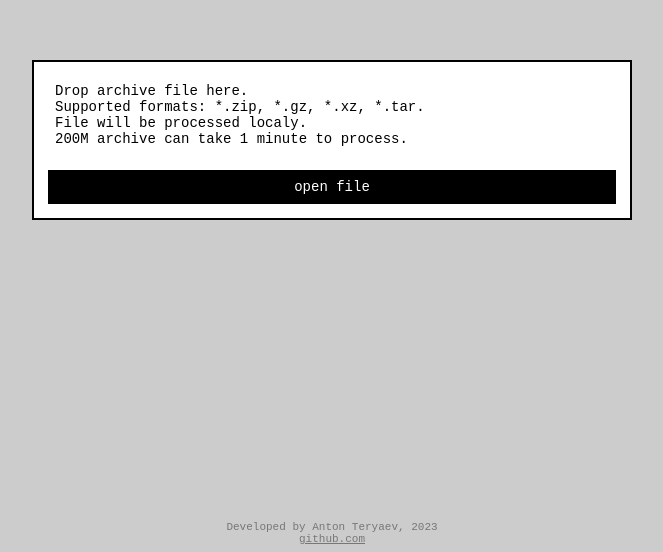
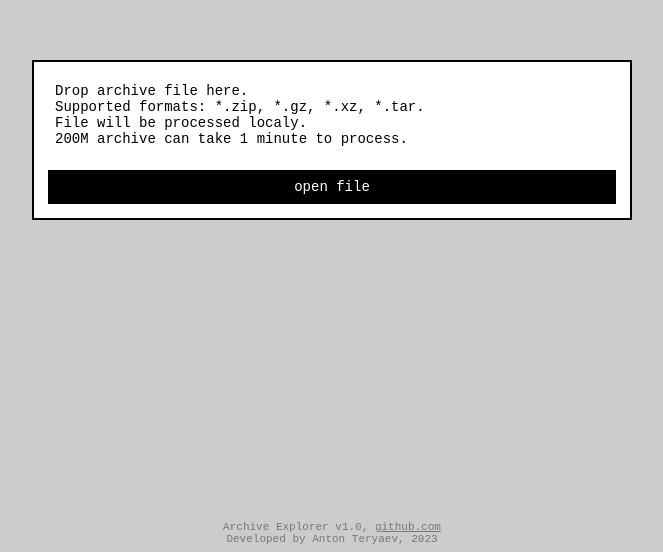
Before and after one commit to ateryaev/archive-explorer, a React (Create React App) app: page / in a window 1280 px wide. Shown: the part 248-800 px from the top of the page, without its empty margins (308-971 px from the left). Built offline with nearby package versions, Linux system fonts and the light colour scheme.

Commit message:
Credits update

```diff
--- a/src/App.js
+++ b/src/App.js
@@ -1,6 +1,7 @@
 import PageStart from './components/PageStart'
 import PageLoading from './components/PageLoading'
 import PageArchive from './components/PageArchive'
+import Credits from './components/Credits'
 import { useState } from 'react';
 import { unarchive, flatFiles, FileInfo } from './utils/unarchiver'
 
@@ -22,10 +23,10 @@ function App() {
 
   async function handleFileSelected(file) {
     setAppState(PAGE_LOADING);
+    setArchiveName(file.name);
     setLoadingLog("reading " + file.name);
     const buffer = await file.arrayBuffer();
     const bytes = new Uint8Array(buffer);
-    setArchiveName(file.name);
     let rootFile = FileInfo("", bytes);
     await unarchive(rootFile, onProgress);
     let allfiles = rootFile.children === null ? [] : flatFiles(rootFile);
@@ -37,12 +38,10 @@ function App() {
 
   return (
     <div className="app">
-      {appState === PAGE_START && (<><PageStart onFileSelected={handleFileSelected} />
-        <div className='credits'>Developed by Anton Teryaev, 2023<br />
-          <a href="https://github.com/ateryaev/archive-explorer">github.com</a></div></>
-      )}
+      {appState === PAGE_START && (<PageStart onFileSelected={handleFileSelected} />)}
       {appState === PAGE_LOADING && (<PageLoading name={archiveName} log={loadingLog} />)}
       {appState === PAGE_ARCHIVE && (<PageArchive name={archiveName} files={files} />)}
+      {appState !== PAGE_ARCHIVE && (<Credits />)}
     </div>)
 }
 
--- /dev/null
+++ b/src/components/Credits.js
@@ -0,0 +1,10 @@
+const Credits = ({ }) => {
+  return (
+    <div className='credits'>
+      Archive Explorer v1.0, <a href="https://github.com/ateryaev/archive-explorer">github.com</a><br />
+      Developed by Anton Teryaev, 2023<br />
+    </div>
+  );
+};
+
+export default Credits;
```
Also changed, not shown: 1 other file (tests, documents, lock files or other folders).
